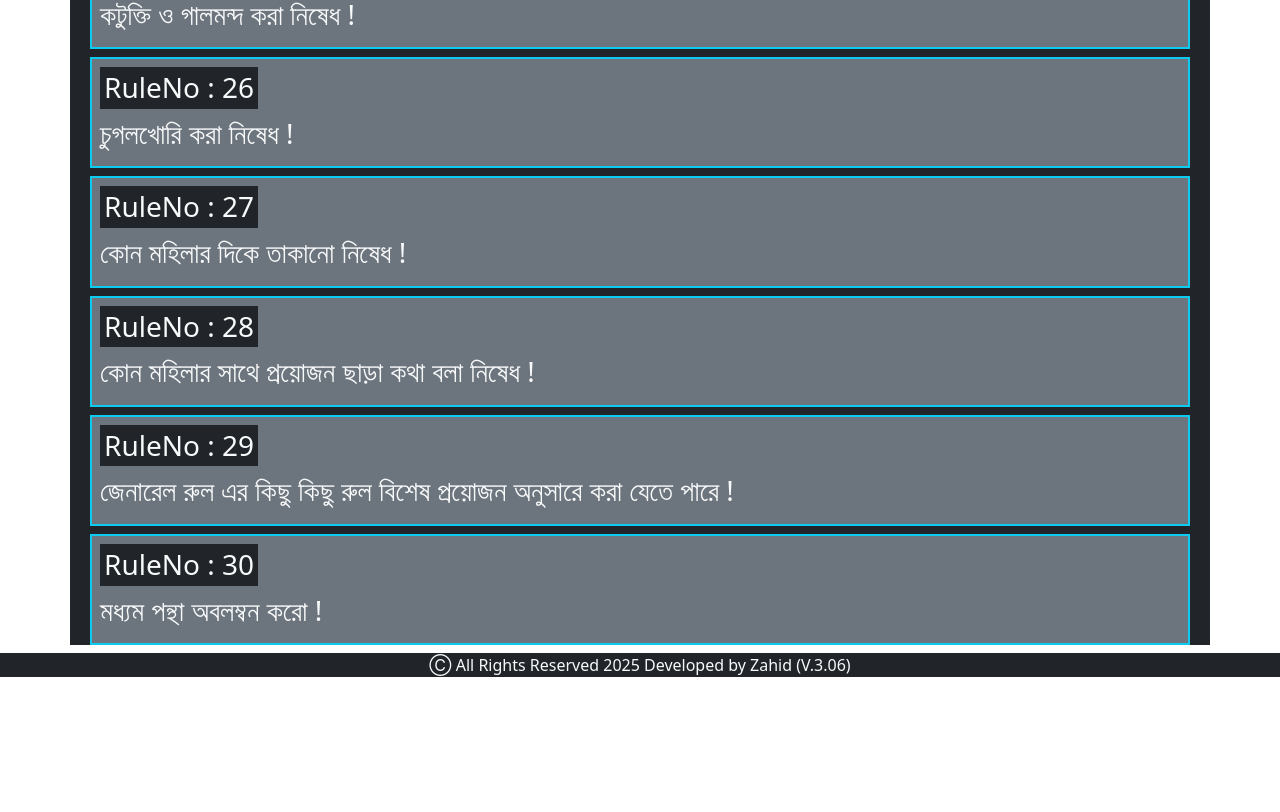
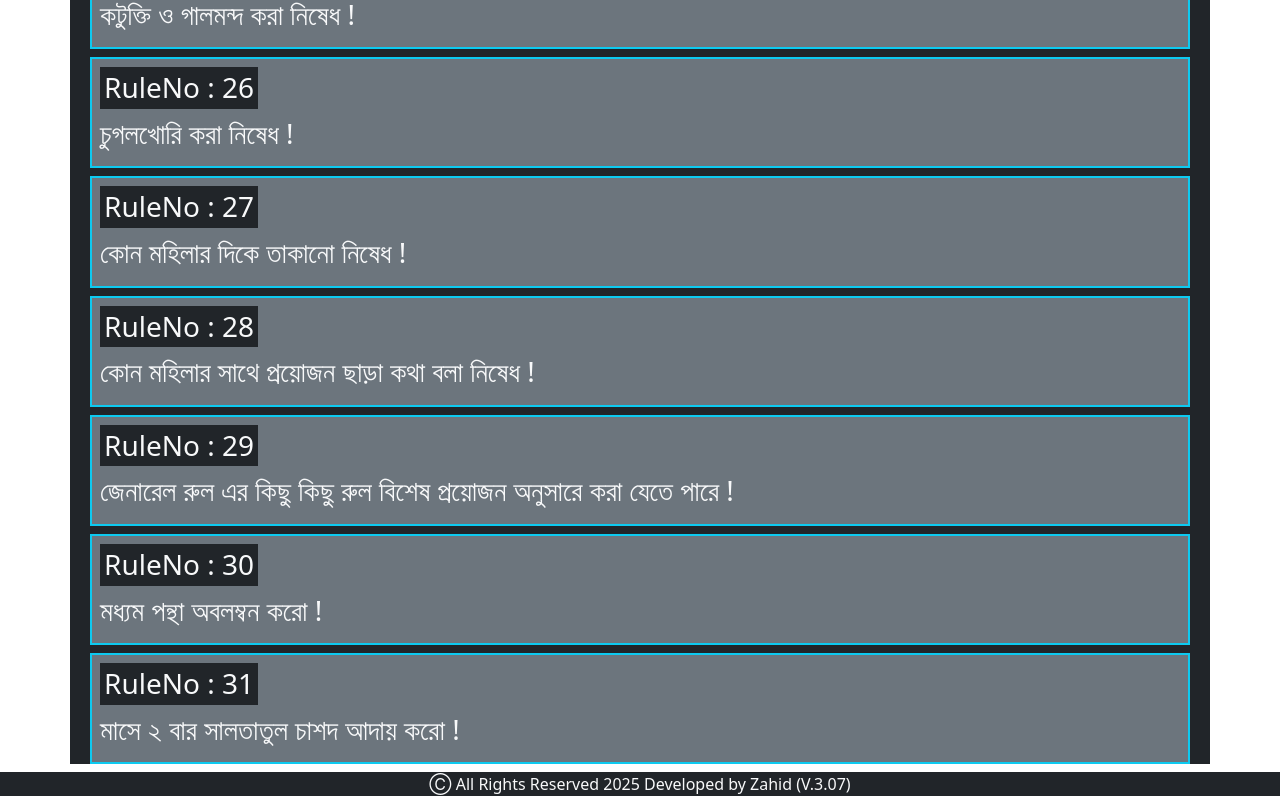
Before and after one commit to MDZAHIDHASAN2024/my-principles, a React (Vite) app: page /generalRules in a window 1280 px wide. Shown: the part 3076-3888 px from the top of the page. Before the commit the page ends 3769 px from the top, so only its background shows below. Built offline with nearby package versions, Linux system fonts and the light colour scheme.

Commit message:
version3.07

```diff
--- a/src/layout/footer/index.tsx
+++ b/src/layout/footer/index.tsx
@@ -1,7 +1,7 @@
 const Footer = () => {
   return (
     <div className="container-fluid bg-dark text-light text-center ">
-      <p> &#9400; All Rights Reserved 2025 Developed by Zahid (V.3.06) </p>
+      <p> &#9400; All Rights Reserved 2025 Developed by Zahid (V.3.07) </p>
     </div>
   );
 };
--- a/src/pages/generalRules/generalRules.tsx
+++ b/src/pages/generalRules/generalRules.tsx
@@ -122,6 +122,10 @@ const generalRules = [
     id: 30,
     rule: 'মধ্যম পন্থা অবলম্বন করো !',
   },
+  {
+    id: 31,
+    rule: 'মাসে ২ বার সালতাতুল চাশদ আদায় করো !',
+  },
 ];
 
 const GeneralRules = () => {
--- a/src/pages/home/index.tsx
+++ b/src/pages/home/index.tsx
@@ -226,10 +226,10 @@ const Home = () => {
             </button>
             {toggle && (
               <div className=" bg-dark text-light text-center  p-1">
-                <p>6/10/2025 English</p>
-                <p>21/06/1432 Bangla</p>
-                <p>13/04/1447 Arabic</p>
-                <p>Monday</p>
+                <p>8/10/2025 English</p>
+                <p>23/06/1432 Bangla</p>
+                <p>15/04/1447 Arabic</p>
+                <p>Wednesday</p>
               </div>
             )}
           </div>
```
